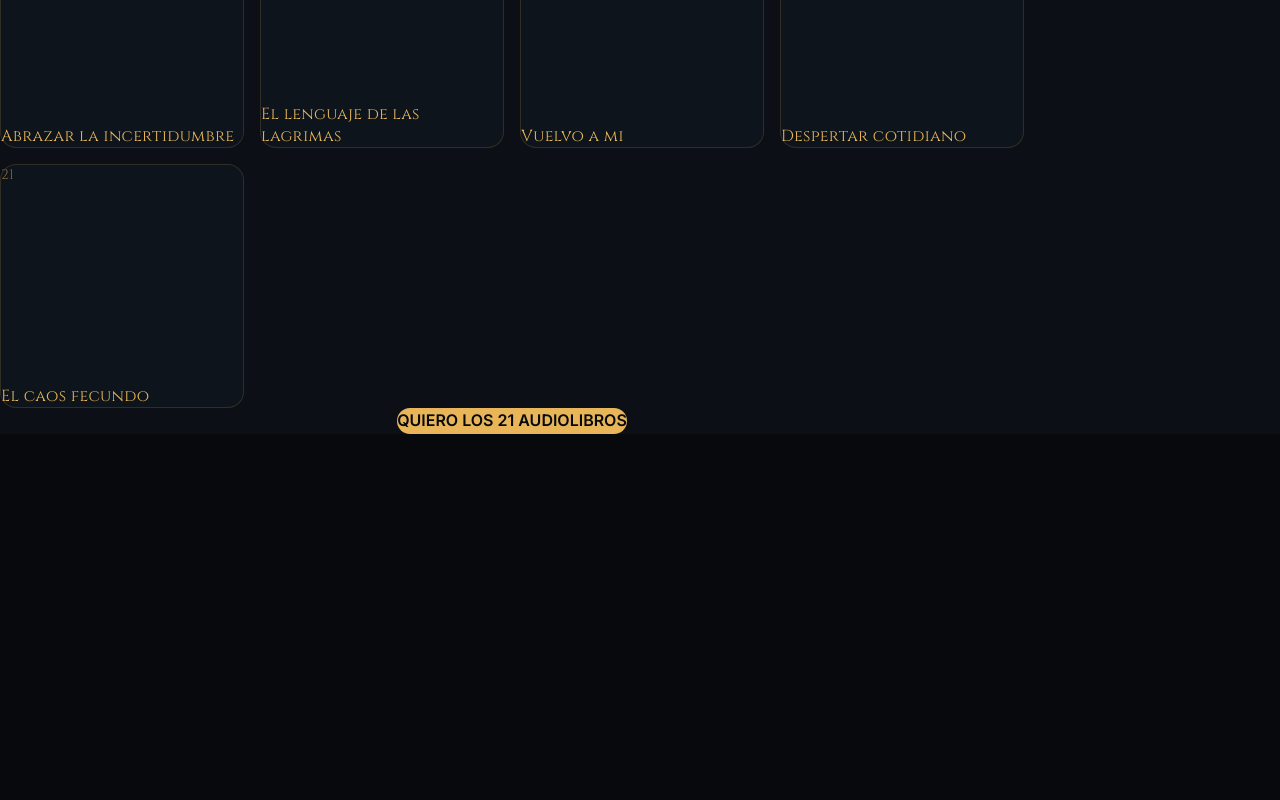
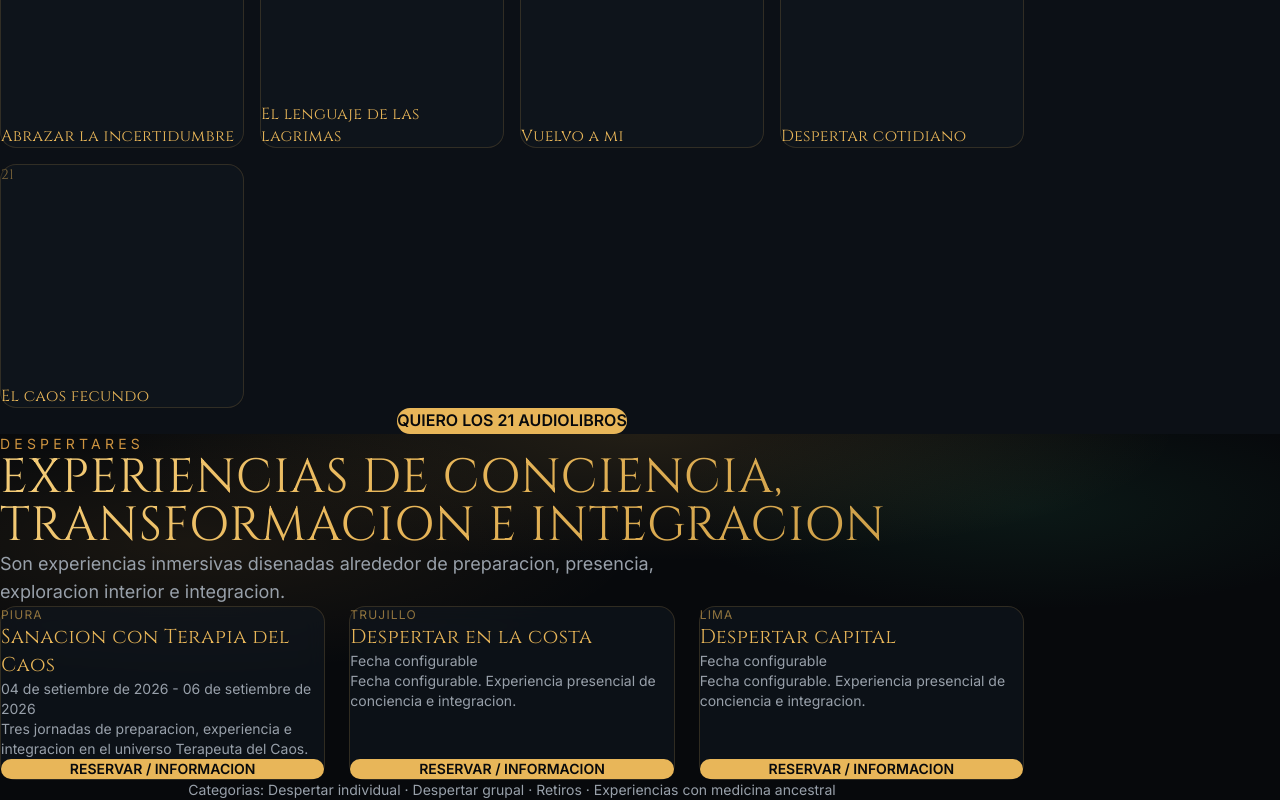
Before and after one commit to paulo1403/terapiadelcaos, a React (Vite) app: page / in a window 1280 px wide. Shown: the part 3086-3886 px from the top of the page. Before the commit the page ends 3520 px from the top, so only its background shows below. Built offline with nearby package versions, Linux system fonts and the light colour scheme.

Commit message:
feat: Fase 4 - Despertares con eventos dinamicos y WhatsApp prellenado

```diff
--- a/src/App.tsx
+++ b/src/App.tsx
@@ -4,6 +4,7 @@ import { Terapia } from './components/Terapia'
 import { WakeUp } from './components/WakeUp'
 import { Captacion } from './components/Captacion'
 import { Audiolibros } from './components/Audiolibros'
+import { Despertares } from './components/Despertares'
 import './App.css'
 
 export default function App() {
@@ -16,6 +17,7 @@ export default function App() {
         <WakeUp />
         <Captacion />
         <Audiolibros />
+        <Despertares />
       </main>
     </>
   )
--- /dev/null
+++ b/src/components/Despertares.tsx
@@ -0,0 +1,51 @@
+import { EVENTOS, whatsappMessage } from '../content/site'
+
+function fmt(f: string): string {
+  if (!f) return 'Fecha configurable'
+  const d = new Date(f + 'T00:00:00')
+  return d.toLocaleDateString('es-PE', { day: '2-digit', month: 'long', year: 'numeric' })
+}
+
+export function Despertares() {
+  return (
+    <section id="despertares" className="py-24 px-5 bg-aurora">
+      <div className="max-w-5xl mx-auto">
+        <p className="text-amber/80 text-sm tracking-[0.3em] mb-4">DESPERTARES</p>
+        <h2 className="font-display text-3xl sm:text-5xl text-gold-gradient mb-4">
+          EXPERIENCIAS DE CONCIENCIA, TRANSFORMACION E INTEGRACION
+        </h2>
+        <p className="text-muted max-w-2xl text-lg mb-12">
+          Son experiencias inmersivas disenadas alrededor de preparacion, presencia,
+          exploracion interior e integracion.
+        </p>
+
+        <div className="grid gap-6 md:grid-cols-3">
+          {EVENTOS.map((e) => {
+            const rango = e.fechaFin ? fmt(e.fechaInicio) + ' - ' + fmt(e.fechaFin) : fmt(e.fechaInicio)
+            const msg = 'Hola JR, vi la pagina de Terapia del Caos y estoy interesado/a en la experiencia de ' + e.ciudad + (e.fechaInicio ? ' del ' + rango : '') + '. Quisiera recibir informacion sobre el proceso.'
+            return (
+              <article key={e.ciudad} className="glass rounded-2xl p-7 flex flex-col">
+                <span className="text-gold/60 text-xs tracking-widest">{e.ciudad.toUpperCase()}</span>
+                <h3 className="font-display text-xl text-gold mt-2">{e.nombre}</h3>
+                <p className="text-muted text-sm mt-2">{rango}</p>
+                <p className="text-muted text-sm mt-3 flex-1">{e.descripcion}</p>
+                <a
+                  href={whatsappMessage(msg)}
+                  target="_blank"
+                  rel="noreferrer"
+                  className="mt-5 inline-block text-center px-6 py-2.5 rounded-full bg-gold text-ink text-sm font-semibold hover:bg-gold-bright transition-colors"
+                >
+                  RESERVAR / INFORMACION
+                </a>
+              </article>
+            )
+          })}
+        </div>
+
+        <p className="mt-10 text-sm text-muted text-center">
+          Categorias: Despertar individual · Despertar grupal · Retiros · Experiencias con medicina ancestral
+        </p>
+      </div>
+    </section>
+  )
+}
```
